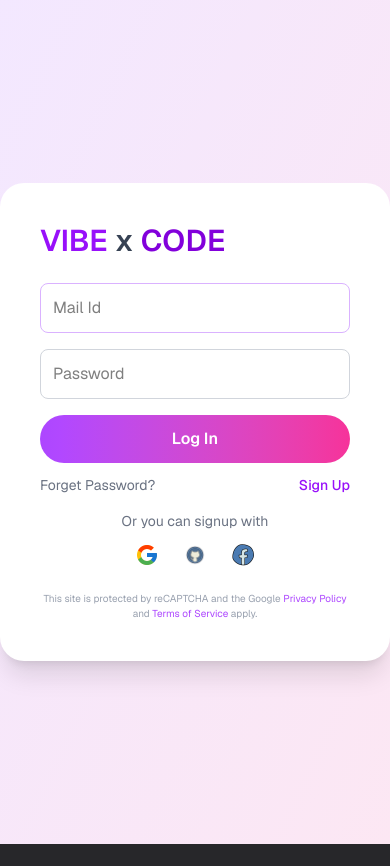
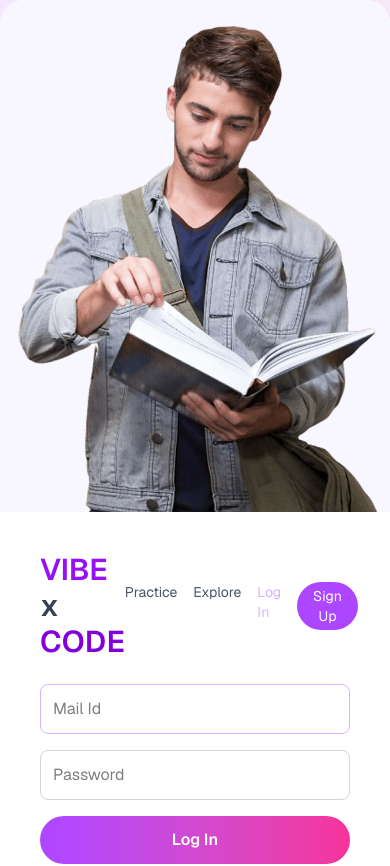
Before and after one commit to Flashl3opard/VibexCode, a Next.js app: page /signup in a window 390 px wide. Shown: the top 866 px of the page. Before the commit the page ends 844 px from the top, so only its background shows below. Built offline with nearby package versions, Linux system fonts and the light colour scheme.

Commit message:
navbar mobile responsiveness, fixed #15

```diff
--- a/app/components/Navbar.tsx
+++ b/app/components/Navbar.tsx
@@ -15,58 +15,63 @@ const Navbar = () => {
   return (
     <nav className="w-full py-4 px-6 md:px-8 bg-gradient-to-r from-[#e0c3fc] to-[#8ec5fc] relative z-50">
       <div className="flex items-center justify-between">
+        {/* Logo and Mobile Menu Button */}
         <div className="flex items-center gap-3">
           <button
             onClick={() => setMenuOpen(!menuOpen)}
-            className="md:hidden text-3xl text-purple-600 focus:outline-none"
+            className="md:hidden text-3xl text-purple-600 focus:outline-none cursor-pointer"
           >
             {menuOpen ? "✕" : "☰"}
           </button>
-          <div className="flex items-center text-2xl font-bold">
+          <div className="flex items-center text-2xl font-bold cursor-pointer">
             <span className="text-pink-600">VibeX</span>
             <span className="text-white">Code</span>
           </div>
         </div>
 
-        {/* Desktop Nav Links */}
+        {/* Desktop Navigation Links */}
         <div className="hidden md:flex gap-8 text-gray-800 font-medium items-center">
           <Link
             href="/playground"
-            className="hover:text-purple-600 transition-all"
+            className="hover:text-purple-600 transition-all cursor-pointer"
           >
             Practice
           </Link>
           <Link
-            href="Dashboard"
-            className="hover:text-purple-600 transition-all"
+            href="/dashboard"
+            className="hover:text-purple-600 transition-all cursor-pointer"
           >
             Explore
           </Link>
           <Link
-            href="Dashboard"
-            className="hover:text-purple-600 transition-all"
+            href="/dashboard"
+            className="hover:text-purple-600 transition-all cursor-pointer"
           >
             Dashboard
           </Link>
         </div>
 
-        {/* Auth Buttons */}
-        <div className="flex items-center gap-3">
+        {/* Desktop Auth Buttons */}
+        <div className="hidden md:flex items-center gap-3">
           <Link
             href="/login"
-            className="hidden md:block text-purple-600 font-medium hover:underline"
+            className="text-purple-600 font-medium hover:underline cursor-pointer"
           >
             Log In
           </Link>
+        </div>
+
+        {/* Auth Buttons */}
+        <div className="hidden min-[500px]:flex items-center gap-3">
           <Link
             href="/signup"
-            className="bg-gradient-to-r from-purple-400 to-pink-500 text-white px-4 py-2 rounded-full font-semibold shadow hover:opacity-90 transition-all text-sm"
+            className="bg-gradient-to-r from-purple-400 to-pink-500 text-white px-4 py-2 rounded-full font-semibold shadow hover:opacity-90 transition-all text-sm cursor-pointer"
           >
             Sign Up
           </Link>
           <button
             onClick={handleVibeClick}
-            className="px-4 py-2 rounded-full bg-gradient-to-r from-pink-500 via-fuchsia-500 to-rose-500 animate-pulse text-white text-sm font-semibold shadow-[0_0_10px_#ff00ff] transition-all duration-300"
+            className="px-4 py-2 rounded-full bg-gradient-to-r from-pink-500 via-fuchsia-500 to-rose-500 animate-pulse text-white text-sm font-semibold shadow-[0_0_10px_#ff00ff] transition-all duration-300 cursor-pointer"
           >
             Start Vibing
           </button>
@@ -75,31 +80,45 @@ const Navbar = () => {
 
       {/* Mobile Dropdown Menu */}
       {menuOpen && (
-        <div className="absolute top-full left-0 w-full md:hidden flex flex-col gap-3 bg-gradient-to-r from-[#e0c3fc] to-[#8ec5fc] rounded-b-lg p-4 shadow-md z-40">
+        <div className="absolute top-full left-0 w-full md:hidden flex flex-col items-start gap-3 bg-gradient-to-r from-[#e0c3fc] to-[#8ec5fc] rounded-b-lg p-4 shadow-md z-40">
           <Link
             href="/playground"
-            className="text-left text-gray-800 font-medium hover:text-purple-600 transition-all"
+            className="text-gray-800 font-medium hover:text-purple-600 transition-all cursor-pointer"
           >
             Practice
           </Link>
           <Link
-            href="Dashboard"
-            className="text-left text-gray-800 font-medium hover:text-purple-600 transition-all"
+            href="/dashboard"
+            className="text-gray-800 font-medium hover:text-purple-600 transition-all cursor-pointer"
           >
             Explore
           </Link>
           <Link
-            href="Dashboard"
-            className="text-left text-gray-800 font-medium hover:text-purple-600 transition-all"
+            href="/dashboard"
+            className="text-gray-800 font-medium hover:text-purple-600 transition-all cursor-pointer"
           >
             Dashboard
           </Link>
           <Link
             href="/login"
-            className="text-left text-purple-600 font-medium hover:underline transition-all"
+            className="text-purple-600 font-medium hover:underline transition-all cursor-pointer"
           >
             Log In
           </Link>
+          <div className="max-[500px]:flex hidden flex-col items-start gap-3">
+            <Link
+              href="/signup"
+              className="bg-gradient-to-r from-purple-400 to-pink-500 text-white px-4 py-2 rounded-full font-semibold shadow hover:opacity-90 transition-all text-sm cursor-pointer inline-block"
+            >
+              Sign Up
+            </Link>
+            <button
+              onClick={handleVibeClick}
+              className="px-4 py-2 rounded-full bg-gradient-to-r from-pink-500 via-fuchsia-500 to-rose-500 animate-pulse text-white text-sm font-semibold shadow-[0_0_10px_#ff00ff] transition-all duration-300 cursor-pointer"
+            >
+              Start Vibing
+            </button>
+          </div>
         </div>
       )}
     </nav>
--- a/app/signup/page.tsx
+++ b/app/signup/page.tsx
@@ -2,25 +2,37 @@ import React from "react";
 
 const page = () => {
   return (
-
     <div className="min-h-screen flex items-center justify-center bg-gradient-to-br from-purple-100 to-pink-100 font-sans">
       <div className="max-w-6xl w-full bg-white rounded-3xl shadow-xl flex flex-col md:flex-row overflow-hidden">
-
         {/* Left Section  */}
-        <div className="md:w-1/3 relative hidden md:block bg-[#f8f6ff] flex items-center justify-center">
-          <img src="/assets/guy1.png" alt="Student" className="h-full object-cover" />
-
+        <div className="md:w-1/3 relative  md:block bg-[#f8f6ff] flex items-center justify-center">
+          <img
+            src="/assets/guy1.png"
+            alt="Student"
+            className="h-full object-cover"
+          />
         </div>
 
         {/*  Form */}
         <div className="w-full md:w-1/2 p-10">
           <div className="flex justify-between items-center mb-6">
-            <div className="text-3xl font-semibold text-purple-600">VIBE <span className="text-gray-700">x</span><span className="text-purple-700"> CODE</span></div>
-            <div className="flex gap-4 text-sm text-gray-600 hidden md:flex">
-              <a href="#" className="hover:text-purple-500">Practice</a>
-              <a href="#" className="hover:text-purple-500">Explore</a>
-              <a href="#" className="text-purple-300">Log In</a>
-              <button className="bg-purple-500 hover:bg-purple-600 text-white px-4 py-1 rounded-full">Sign Up</button>
+            <div className="text-3xl font-semibold text-purple-600">
+              VIBE <span className="text-gray-700">x</span>
+              <span className="text-purple-700"> CODE</span>
+            </div>
+            <div className="flex gap-4 text-sm text-gray-600  md:flex">
+              <a href="#" className="hover:text-purple-500">
+                Practice
+              </a>
+              <a href="#" className="hover:text-purple-500">
+                Explore
+              </a>
+              <a href="#" className="text-purple-300">
+                Log In
+              </a>
+              <button className="bg-purple-500 hover:bg-purple-600 text-white px-4 py-1 rounded-full">
+                Sign Up
+              </button>
             </div>
           </div>
 
@@ -45,25 +57,48 @@ const page = () => {
 
           <div className="flex justify-between text-sm text-gray-500 mb-4">
             <span>Forget Password?</span>
-            <a href="#" className="text-purple-600 font-medium">Sign Up</a>
+            <a href="#" className="text-purple-600 font-medium">
+              Sign Up
+            </a>
           </div>
 
-          <div className="text-center text-sm text-gray-500 mb-3">Or you can signup with</div>
+          <div className="text-center text-sm text-gray-500 mb-3">
+            Or you can signup with
+          </div>
           <div className="flex justify-center gap-6">
-            <img src="/assets/google.png" alt="Google" className="h-6 cursor-pointer" />
-            <img src="/assets/git.png" alt="GitHub" className="h-6 cursor-pointer" />
-            <img src="/assets/fb.png" alt="Facebook" className="h-6 cursor-pointer" />
+            <img
+              src="/assets/google.png"
+              alt="Google"
+              className="h-6 cursor-pointer"
+            />
+            <img
+              src="/assets/git.png"
+              alt="GitHub"
+              className="h-6 cursor-pointer"
+            />
+            <img
+              src="/assets/fb.png"
+              alt="Facebook"
+              className="h-6 cursor-pointer"
+            />
           </div>
 
           <p className="mt-6 text-[10px] text-center text-gray-400">
             This site is protected by reCAPTCHA and the Google
-            <a href="#" className="text-purple-500"> Privacy Policy </a> and
-            <a href="#" className="text-purple-500"> Terms of Service </a> apply.
+            <a href="#" className="text-purple-500">
+              {" "}
+              Privacy Policy{" "}
+            </a>{" "}
+            and
+            <a href="#" className="text-purple-500">
+              {" "}
+              Terms of Service{" "}
+            </a>{" "}
+            apply.
           </p>
         </div>
       </div>
     </div>
-
   );
 };
 
```
